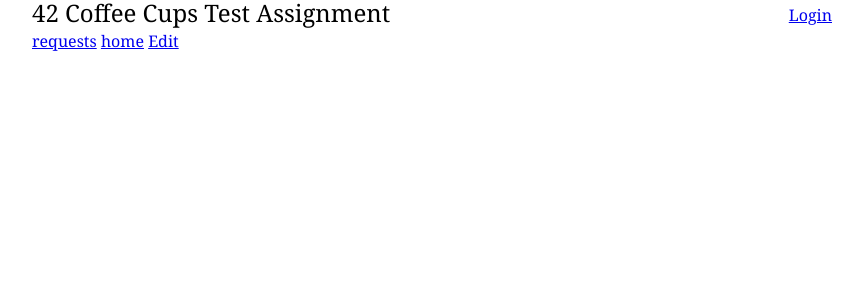
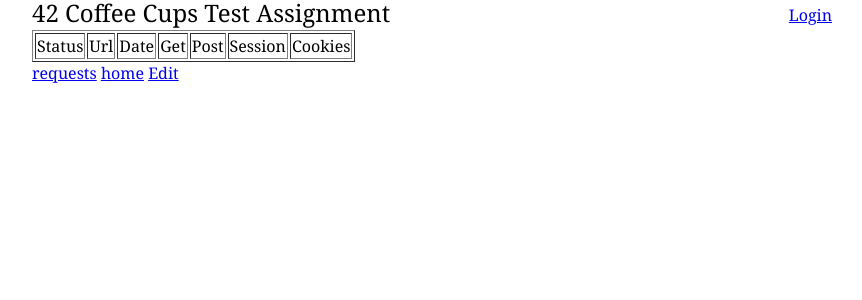
Before and after one commit to crazyface/42-sorokin-test, a Django app: template sorokin_test/templates/core/requeststore_list.html in a window 1280 px wide. Shown: the top 300 px of the page, without its empty margins (208-1070 px from the left). Run offline with Django 3.2, Linux system fonts and the light colour scheme; the template is opened without the code that fills it, so the values that code supplies are empty.

Commit message:
ticket:3 new layout

```diff
--- a/sorokin_test/core/middleware.py
+++ b/sorokin_test/core/middleware.py
@@ -16,6 +16,6 @@ class RequestMiddleWare(object):
 
     def process_response(self, request, response):
         if self.object:
-            self.object.res_status_code = response.status_code
+            self.object.req_status_code = response.status_code
             self.object.save()
         return response
--- a/sorokin_test/core/models.py
+++ b/sorokin_test/core/models.py
@@ -43,7 +43,7 @@ class RequestStore(ModelMixIn, models.Model):
     req_cookies = models.TextField(blank=True, null=True)
     req_session = models.TextField(blank=True, null=True)
     req_meta = models.TextField()
-    res_status_code = models.PositiveIntegerField(blank=True, null=True)
+    req_status_code = models.PositiveIntegerField(blank=True, null=True)
 
     class Meta:
         ordering = ['-created']
--- a/sorokin_test/core/tests.py
+++ b/sorokin_test/core/tests.py
@@ -38,7 +38,7 @@ class TestModelRequestStore(TestModelBase, TestCase):
     model = RequestStore
     fixture_count = 0
     field_list = ['id', 'created', 'url', 'req_get', 'req_post', 'req_cookies',
-                  'req_session', 'req_meta', 'res_status_code']
+                  'req_session', 'req_meta', 'req_status_code']
 
 
 class TestRequestView(TestCase):
--- a/sorokin_test/media/css/index.css
+++ b/sorokin_test/media/css/index.css
@@ -7,22 +7,23 @@ html, body {
     line-height: 26px;
     font-weight: normal; }
 
-#content {
-  width: 800px;
-  margin: 0 auto; }
-  #content table {
+#perso_edit_form table {
   width: 355px; }
-    #content table textarea {
+  #perso_edit_form table textarea {
     margin: 0px;
     background-color: #F5F0F5;
     border: 1px solid #999;
     width: 242px;
     height: 112px; }
-    #content table input {
+  #perso_edit_form table input {
     background-color: #F5F0F5;
     border: 1px solid #999;
     width: 200px;
     height: 14px; }
+
+#content {
+  width: 800px;
+  margin: 0 auto; }
   #content ul {
     font-size: 14px;
     line-height: 18px;
--- a/sorokin_test/templates/contact/person_form.html
+++ b/sorokin_test/templates/contact/person_form.html
@@ -1,7 +1,7 @@
 {% extends 'base.html' %}
 
 {% block content %}
-	<form method='post'>{% csrf_token %}
+	<form method='post' id='perso_edit_form'>{% csrf_token %}
 		<table class='left'>
 				{% for field in form %}
 					<tr>
--- a/sorokin_test/templates/core/requeststore_list.html
+++ b/sorokin_test/templates/core/requeststore_list.html
@@ -1,8 +1,25 @@
 {% extends 'base.html' %}
 {% block content %}
-	<ul>
+	<table border=1>
+		<tr>
+			<td>Status</td>
+			<td>Url</td>
+			<td>Date</td>
+			<td>Get</td>
+			<td>Post</td>
+			<td>Session</td>
+			<td>Cookies</td>
+		</tr>
 		{% for req in object_list %}
-			<li>{{ req }}</li>
+			<tr>
+				<td>{{ req.req_status_code }}</td>
+				<td>{{ req.url }}</td>
+				<td>{{ req.created }}</td>
+				<td>{{ req.req_get }}</td>
+				<td>{{ req.req_post }}</td>
+				<td>{{ req.req_session }}</td>
+				<td>{{ req.req_cookies }}</td>
+			</tr>
 		{% endfor %}
-	</ul>
+	</table>
 {% endblock %}
```
Lines whose indentation alone changed are shown as unchanged.
